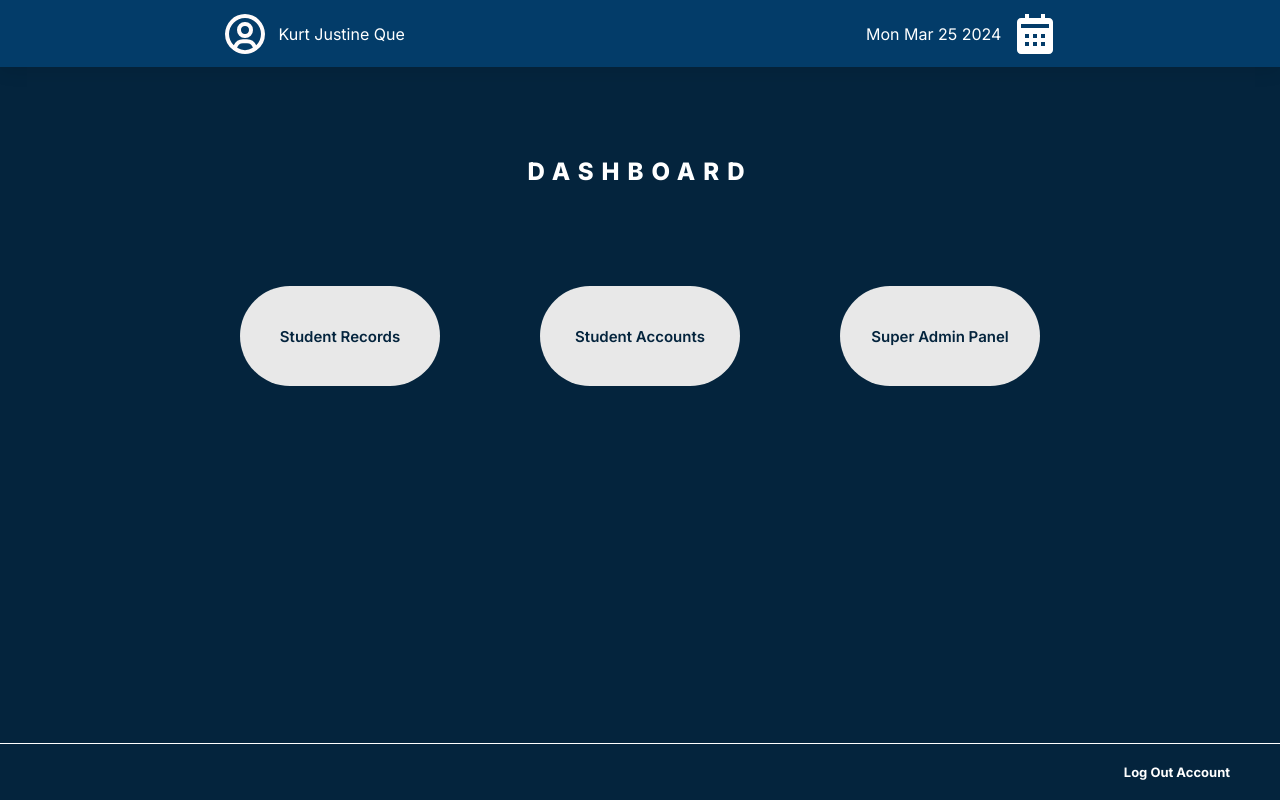
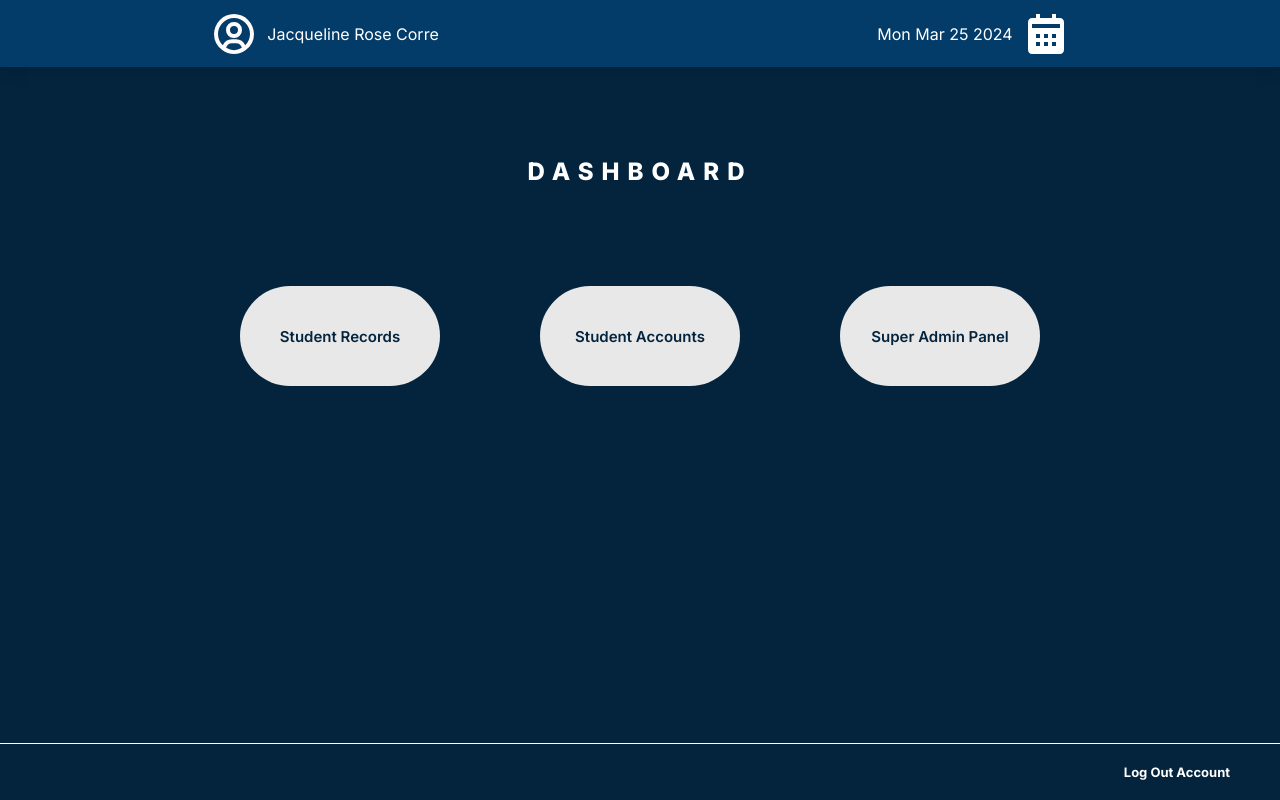
Before and after one commit to KurtJQ/ACM-CBS, a React (Vite) app: page / in a window 1280 px wide. Built offline with nearby package versions, Linux system fonts and the light colour scheme.

Commit message:
changed static name in header

```diff
--- a/src/components/PageHeader.jsx
+++ b/src/components/PageHeader.jsx
@@ -11,7 +11,7 @@ function PageHeader() {
             src="images\user-circle-regular-36.png"
             alt="User Profile Picture"
           />
-          <div className="user-name">Kurt Justine Que</div>
+          <div className="user-name">Jacqueline Rose Corre</div>
         </div>
         <div className="date">
           <div>{currentDate}</div>
```
